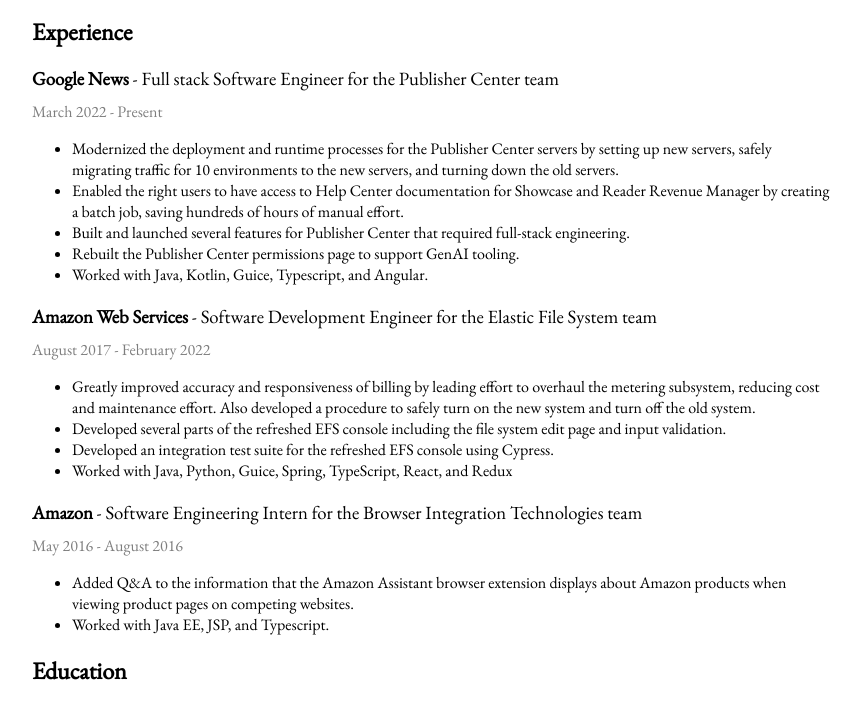
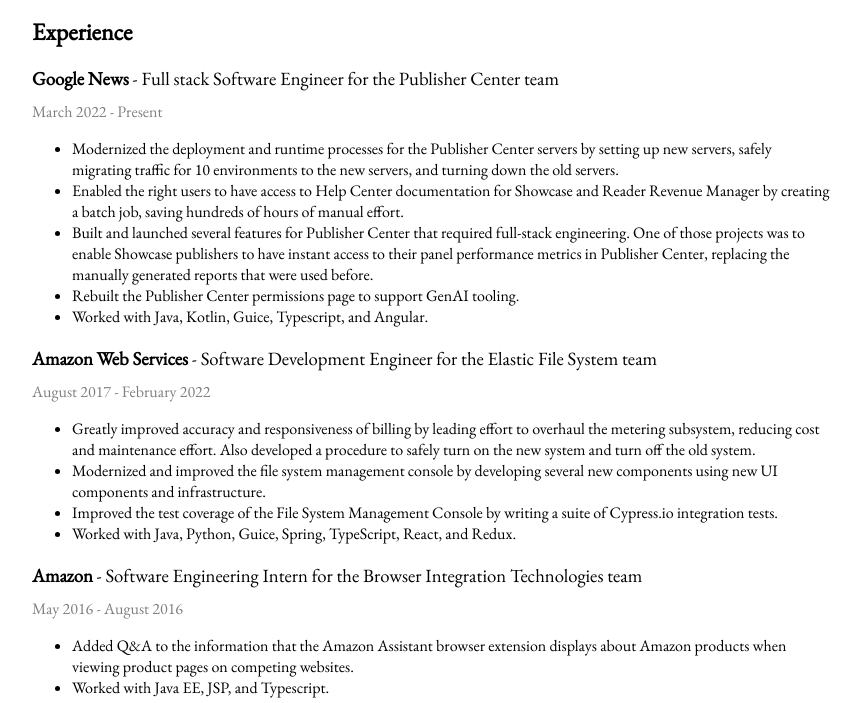
Before and after one commit to ArthurLaks/ArthurLaks, a plain HTML site: page index.html in a window 1280 px wide. Shown: the part 78-781 px from the top of the page, without its empty margins (208-1070 px from the left). Drawn offline with nearby package versions, Linux system fonts and the light colour scheme.

Commit message:
More changes to resume

```diff
--- a/index.html
+++ b/index.html
@@ -21,17 +21,17 @@
 		<ul>
 			<li> Modernized the deployment and runtime processes for the Publisher Center servers by setting up new servers, safely migrating traffic for 10 environments to the new servers, and turning down the old servers.</li>
 			<li> Enabled the right users to have access to Help Center documentation for Showcase and Reader Revenue Manager by creating a batch job, saving hundreds of hours of manual effort. </li>
-			<li> Built and launched several features for Publisher Center that required full-stack engineering.</li>
+			<li> Built and launched several features for Publisher Center that required full-stack engineering. One of those projects was to enable Showcase publishers to have instant access to their panel performance metrics in Publisher Center, replacing the manually generated reports that were used before.</li>
 			<li> Rebuilt the Publisher Center permissions page to support GenAI tooling. </li>
 			<li> Worked with Java, Kotlin, Guice, Typescript, and Angular. </li>
 		</ul>
 		<h3> <strong> Amazon Web Services </strong> - Software Development Engineer for the Elastic File System team </h3>
 		<p class="faded"> August 2017 - February 2022 </p>
 		<ul>
-			<li> Greatly improved accuracy and responsiveness of billing by leading effort to overhaul the metering subsystem, reducing cost and maintenance effort. Also developed a procedure to safely turn on the new system and turn off the old system.
-			<li> Developed several parts of the refreshed EFS console including the file system edit page and input validation. </li>
-			<li> Developed an integration test suite for the refreshed EFS console using Cypress. </li>
-			<li> Worked with Java, Python, Guice, Spring, TypeScript, React, and Redux </li>
+			<li> Greatly improved accuracy and responsiveness of billing by leading effort to overhaul the metering subsystem, reducing cost and maintenance effort. Also developed a procedure to safely turn on the new system and turn off the old system. </li>
+			<li> Modernized and improved the file system management console by developing several new components using new UI components and infrastructure.</li>
+			<li> Improved the test coverage of the File System Management Console by writing a suite of Cypress.io integration tests. </li>
+			<li> Worked with Java, Python, Guice, Spring, TypeScript, React, and Redux. </li>
 		</ul>
 		<h3> <strong> Amazon </strong> - Software Engineering Intern for the Browser Integration Technologies team </h3>
 		<p class="faded"> May 2016 - August 2016 </p>
```
